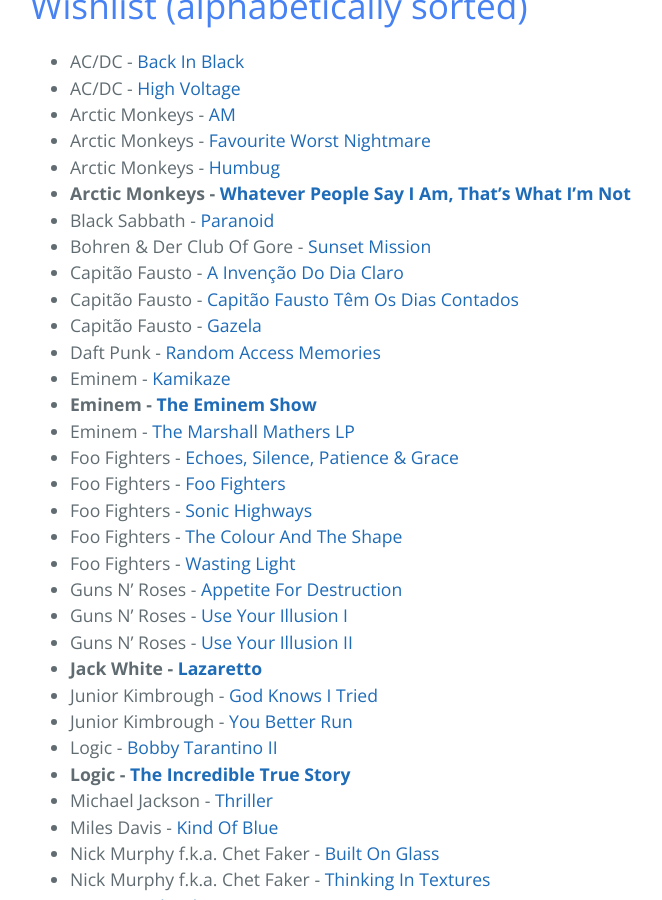
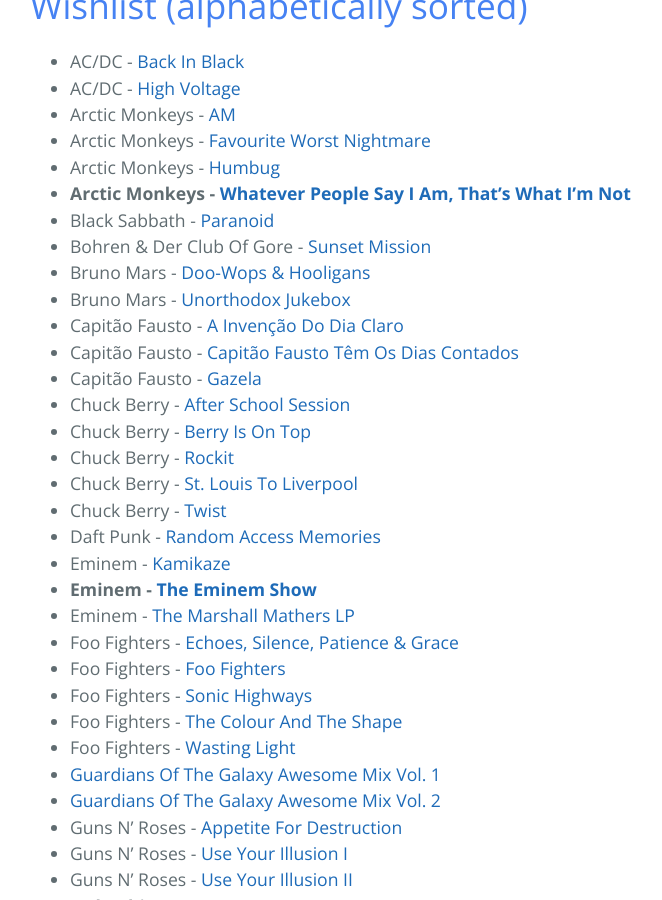
Before and after one commit to andrelago13/andrelago13.github.io, a Jekyll site: the page built from records.md, in a window 1280 px wide and 900 px high, scrolled down 1091 px. Shown: the whole window, without its empty margins (194-856 px from the left). Built offline with Jekyll 4.4.1, drawn with Linux system fonts in a browser that asks for light colours.

Commit message:
Update records.md

```diff
--- a/records.md
+++ b/records.md
@@ -38,9 +38,16 @@
 * **Arctic Monkeys - [Whatever People Say I Am, That's What I'm Not](https://www.discogs.com/Arctic-Monkeys-Title-TBC/master/76279)**
 * Black Sabbath - [Paranoid](https://www.discogs.com/Black-Sabbath-Paranoid/master/302)
 * Bohren & Der Club Of Gore - [Sunset Mission](https://www.discogs.com/Bohren-Der-Club-Of-Gore-Sunset-Mission/master/60848)
+* Bruno Mars - [Doo-Wops & Hooligans](https://www.discogs.com/Bruno-Mars-Doo-Wops-Hooligans/master/297460)
+* Bruno Mars - [Unorthodox Jukebox](https://www.discogs.com/Bruno-Mars-Unorthodox-Jukebox/master/505655)
 * Capitão Fausto - [A Invenção Do Dia Claro](https://www.discogs.com/Capit%C3%A3o-Fausto-A-Inven%C3%A7%C3%A3o-Do-Dia-Claro/master/1563604)
 * Capitão Fausto - [Capitão Fausto Têm Os Dias Contados](https://www.discogs.com/Capit%C3%A3o-Fausto-Capit%C3%A3o-Fausto-T%C3%AAm-Os-Dias-Contados/master/1046570)
 * Capitão Fausto - [Gazela](https://www.discogs.com/Capit%C3%A3o-Fausto-Gazela/master/1160442)
+* Chuck Berry - [After School Session](https://www.discogs.com/Chuck-Berry-After-School-Session/master/194415)
+* Chuck Berry - [Berry Is On Top](https://www.discogs.com/Chuck-Berry-Berry-Is-On-Top/master/163676)
+* Chuck Berry - [Rockit](https://www.discogs.com/Chuck-Berry-Rockit/master/292404)
+* Chuck Berry - [St. Louis To Liverpool](https://www.discogs.com/Chuck-Berry-St-Louis-To-Liverpool/master/135210)
+* Chuck Berry - [Twist](https://www.discogs.com/Chuck-Berry-Twist/master/462352)
 * Daft Punk - [Random Access Memories](https://www.discogs.com/Daft-Punk-Random-Access-Memories/master/556257)
 * Eminem - [Kamikaze](https://www.discogs.com/Eminem-Kamikaze/master/1416558)
 * **Eminem - [The Eminem Show](https://www.discogs.com/Eminem-The-Eminem-Show/master/12344)**
@@ -50,6 +57,8 @@
 * Foo Fighters - [Sonic Highways](https://www.discogs.com/Foo-Fighters-Sonic-Highways/master/746528)
 * Foo Fighters - [The Colour And The Shape](https://www.discogs.com/Foo-Fighters-The-Colour-And-The-Shape/master/62129)
 * Foo Fighters - [Wasting Light](https://www.discogs.com/Foo-Fighters-Wasting-Light-Deluxe-Pre-Order-Package/master/326257)
+* [Guardians Of The Galaxy Awesome Mix Vol. 1](https://www.discogs.com/Various-Guardians-Of-The-Galaxy-Awesome-Mix-Vol-1/release/6149924)
+* [Guardians Of The Galaxy Awesome Mix Vol. 2](https://www.discogs.com/Various-Guardians-Of-The-Galaxy-Vol-2-Awesome-Mix-Vol-2/master/1172509)
 * Guns N' Roses - [Appetite For Destruction](https://www.discogs.com/Guns-N-Roses-Appetite-For-Destruction/master/9467)
 * Guns N' Roses - [Use Your Illusion I](https://www.discogs.com/Guns-N-Roses-Use-Your-Illusion-I/master/9536)
 * Guns N' Roses - [Use Your Illusion II](https://www.discogs.com/Guns-N-Roses-Use-Your-Illusion-II/master/9586)
@@ -91,6 +100,7 @@
 * The Jimi Hendrix Experience - [Electric Ladyland](https://www.discogs.com/The-Jimi-Hendrix-Experience-Electric-Ladyland/release/399579)
 * U.S. Girls - [In A Poem Unlimited](https://www.discogs.com/US-Girls-In-A-Poem-Unlimited/master/1314713)
 * U2 - [All That You Can't Leave Behind](https://www.discogs.com/U2-All-That-You-Cant-Leave-Behind/master/32791)
+* ZZ Top - [Eliminator](https://www.discogs.com/ZZ-Top-Eliminator/master/48605)
 * ... and many others!
 
 ---
```
